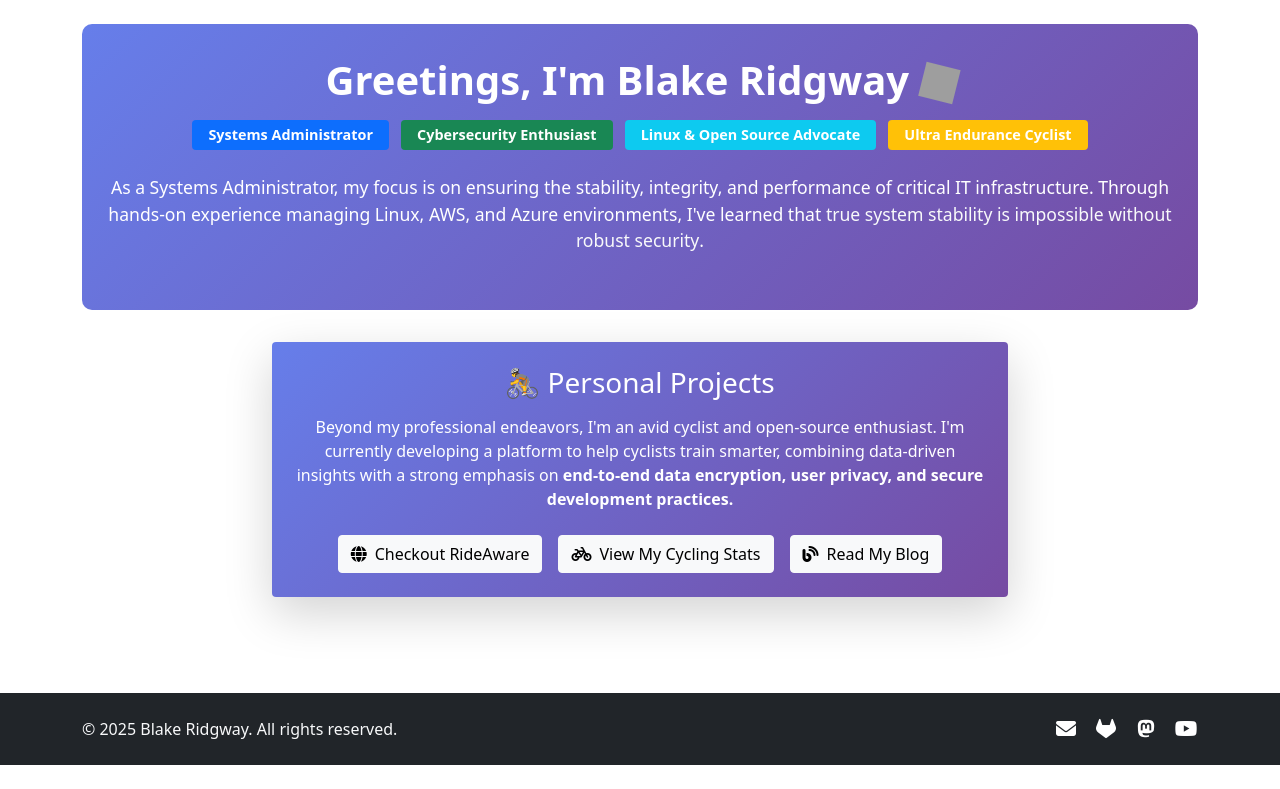
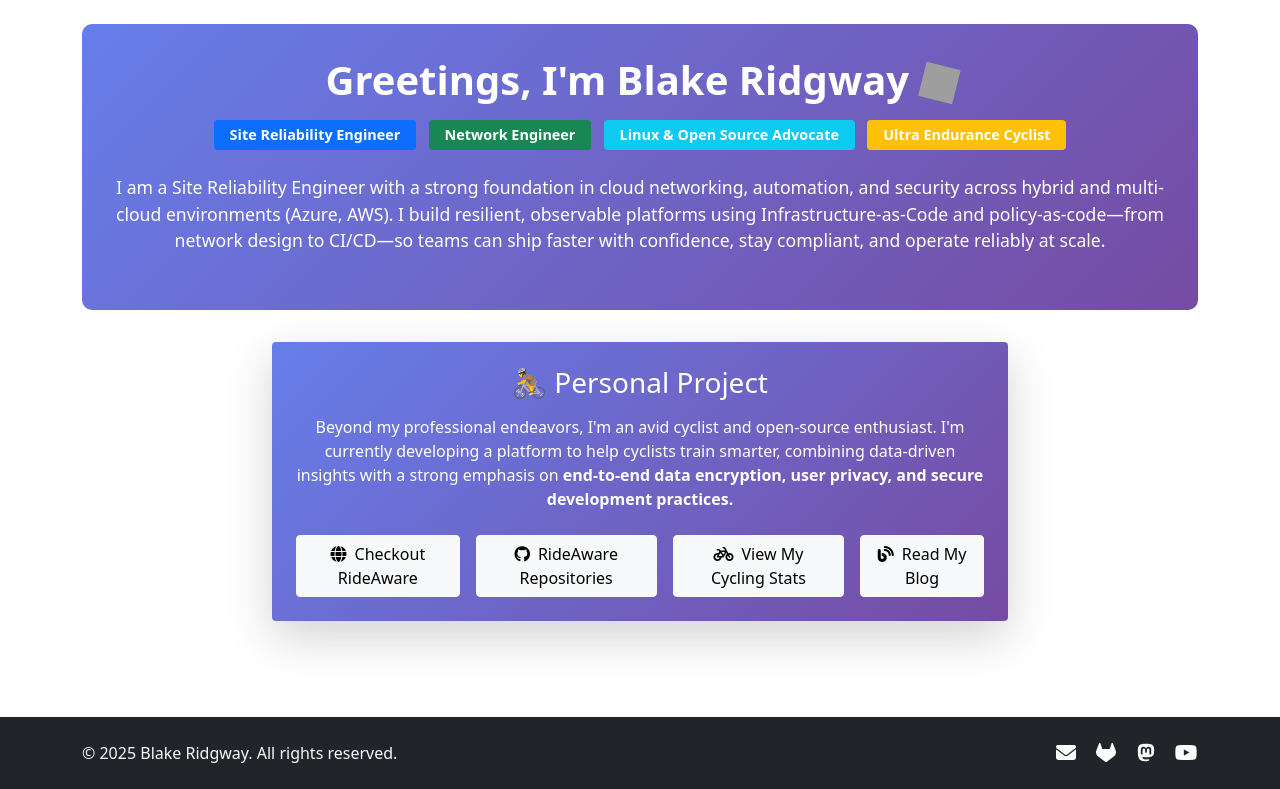
Before and after one commit to blakeridgway/personal_site, a Flask app: page / in a window 1280 px wide. Shown: the part 56-845 px from the top of the page. Before the commit the page ends 821 px from the top, so only its background shows below. Run offline with Flask 3, Linux system fonts and the light colour scheme; data comes from the database, SQL or seed files in the repository; grey boxes are pictures that could not be loaded.

Commit message:
feat: word this to fit SRE work, and add rideaware repo page

```diff
--- a/templates/index.html
+++ b/templates/index.html
@@ -13,8 +13,8 @@
                      class="wave-animation">
             </h1>
             <div class="hero-tagline">
-                <span class="badge bg-primary me-2">Systems Administrator</span>
-                <span class="badge bg-success me-2">Cybersecurity Enthusiast</span>
+                <span class="badge bg-primary me-2">Site Reliability Engineer</span>
+                <span class="badge bg-success me-2">Network Engineer</span>
                 <span class="badge bg-info me-2">Linux & Open Source Advocate</span>
                 <span class="badge bg-warning">Ultra Endurance Cyclist</span>
             </div>
@@ -23,9 +23,10 @@
         <!-- Mission Statement -->
         <div class="hero-mission my-4">
             <p class="lead mb-3">
-                As a Systems Administrator, my focus is on ensuring the stability, integrity, and performance of critical IT infrastructure.
-                Through hands-on experience managing Linux, AWS, and Azure environments, I've learned that
-                <strong class="text-light">true system stability is impossible without robust security</strong>.
+            I am a Site Reliability Engineer with a strong foundation in cloud networking, automation,
+            and security across hybrid and multi-cloud environments (Azure, AWS). I build resilient,
+            observable platforms using Infrastructure-as-Code and policy-as-code—from network design to
+            CI/CD—so teams can ship faster with confidence, stay compliant, and operate reliably at scale.
             </p>
         </div>
     </div>
@@ -37,7 +38,7 @@
             <div class="col-lg-8">
                 <div class="card border-0 shadow-lg bg-gradient">
                     <div class="card-body text-white p-4">
-                        <h3 class="card-title mb-3">🚴 Personal Projects</h3>
+                        <h3 class="card-title mb-3">🚴 Personal Project</h3>
                         <p class="card-text mb-4">
                             Beyond my professional endeavors, I'm an avid cyclist and open-source enthusiast.
                             I'm currently developing a platform to help cyclists train smarter, combining
@@ -47,6 +48,9 @@
                         <div class="d-flex justify-content-center gap-3">
                             <a href="https://rideaware.org" class="btn btn-light">
                                 <i class="fas fa-globe me-2"></i>Checkout RideAware
+                            </a>
+                            <a href="https://github.com/rideaware" class="btn btn-light">
+                                <i class="fab fa-github me-2"></i>RideAware Repositories
                             </a>
                             <a href="/biking" class="btn btn-light">
                                 <i class="fas fa-bicycle me-2"></i>View My Cycling Stats
```
